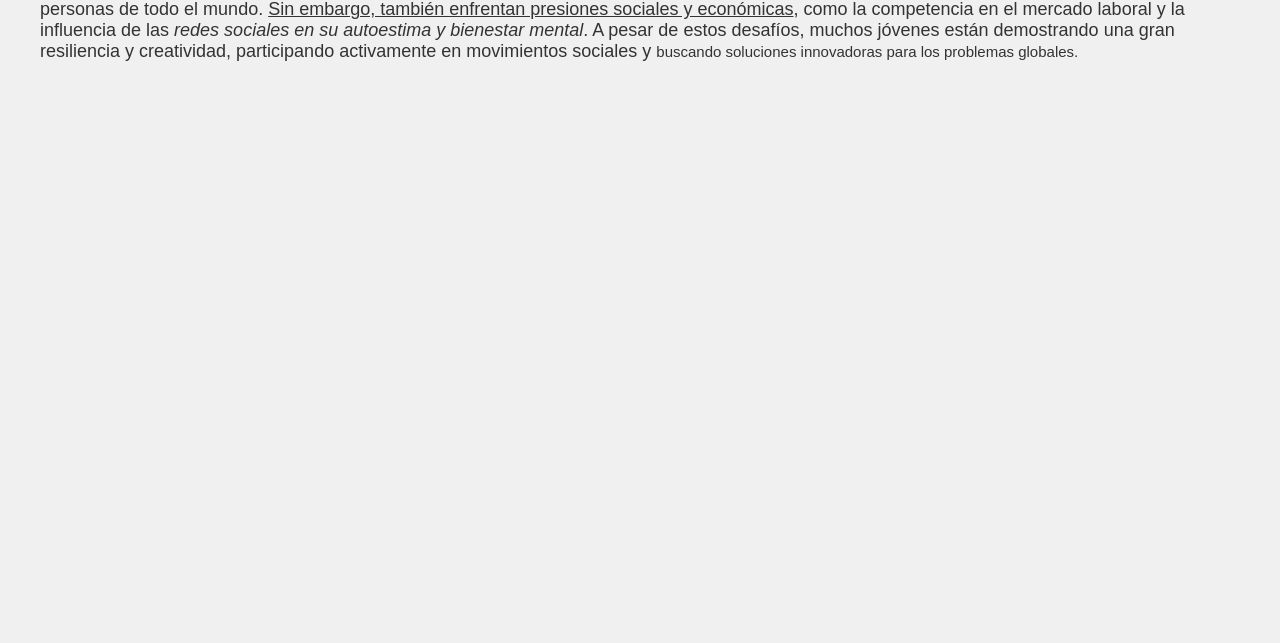
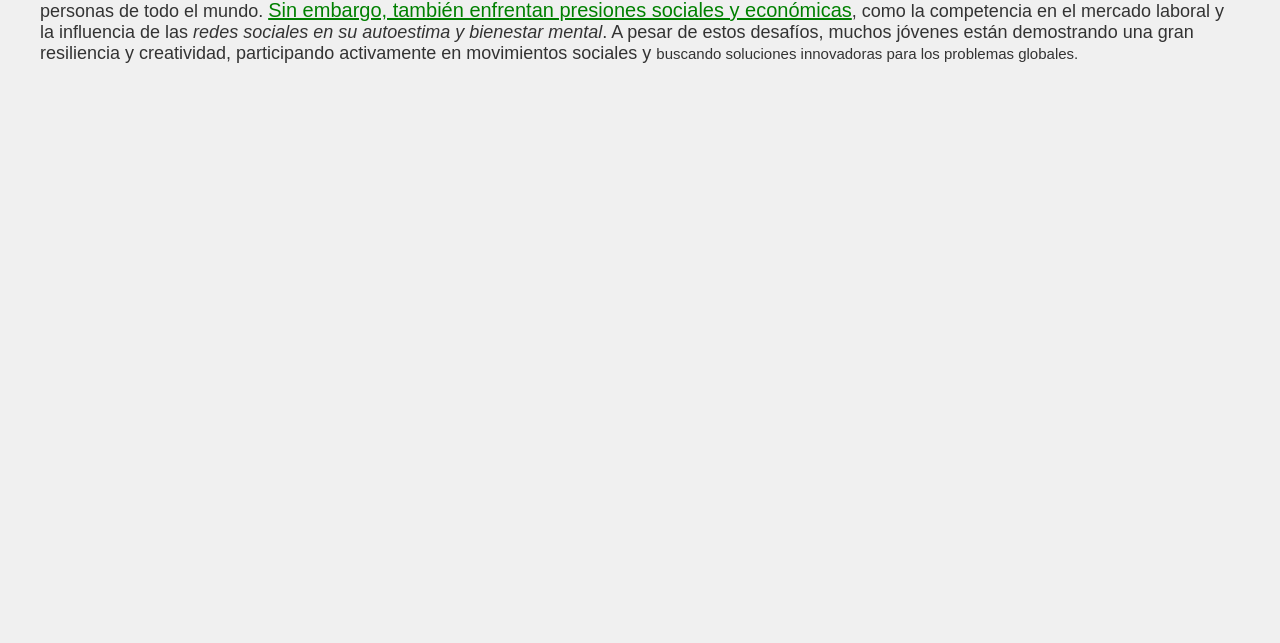
Before and after one commit to ALEXCHUYE14/Juventud, a plain HTML site: page index.html in a window 1280 px wide. Shown: the part 157-800 px from the top of the page. Drawn offline with Linux system fonts and the light colour scheme.

Commit message:
actualizacion

```diff
--- a/style.css
+++ b/style.css
@@ -12,3 +12,8 @@ H1{
     color:red;
     font-size: 30px;
 }
+
+u{
+    font-size: 20px;
+    color:green;
+}
```
